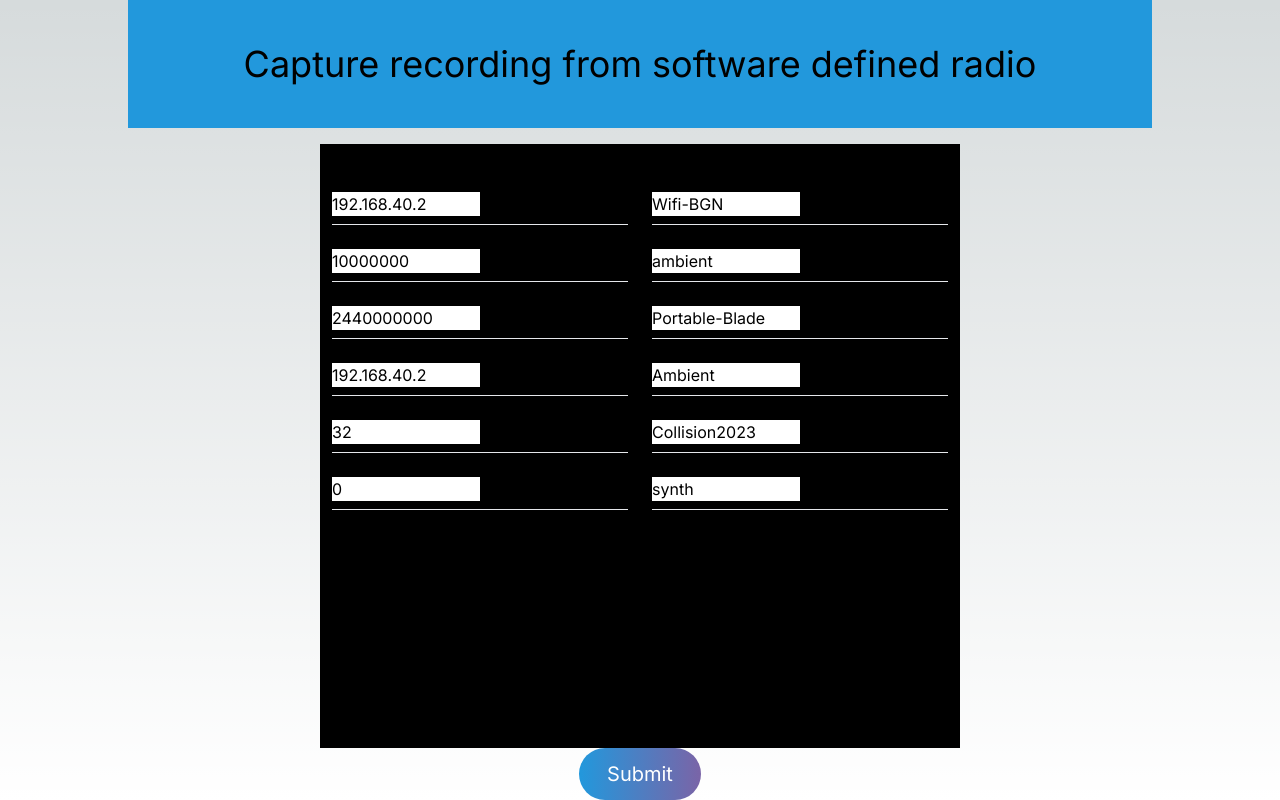
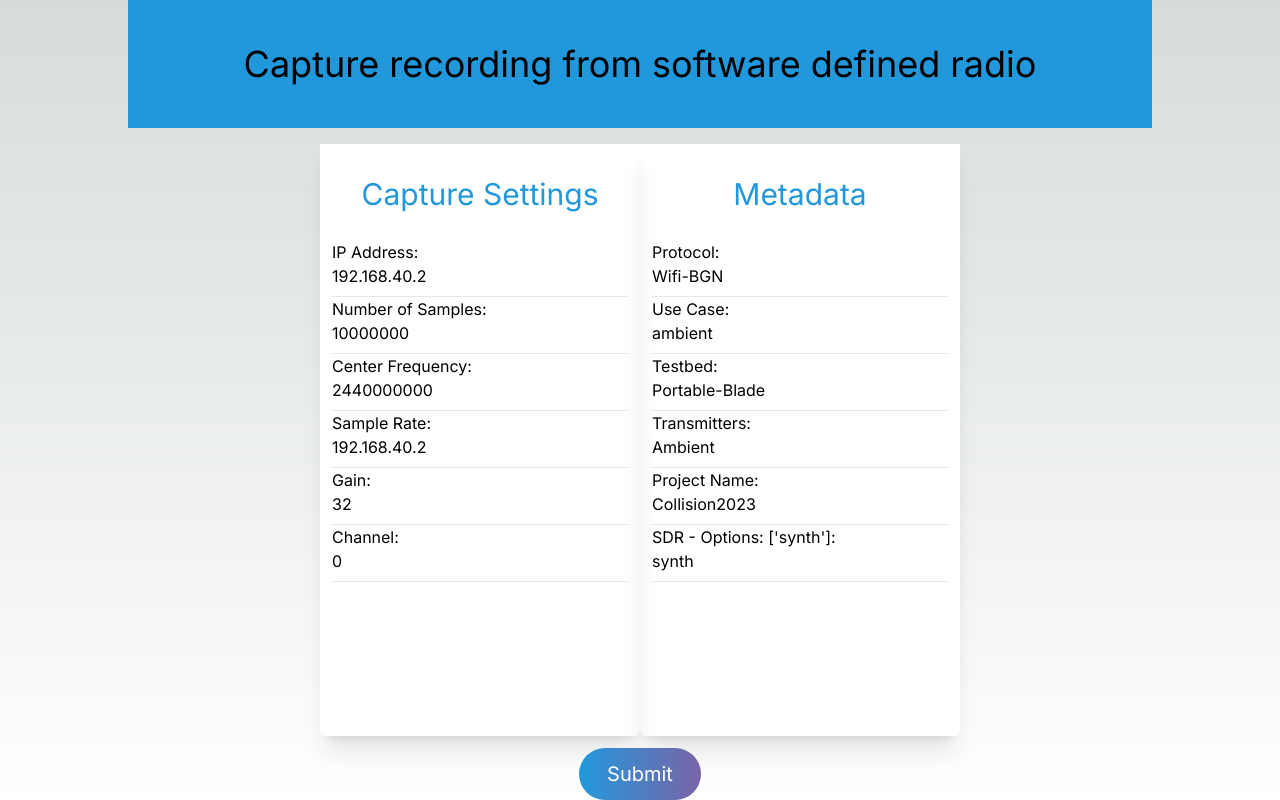
Before and after one commit to Subti/nextjs-web-curator, a Next.js app: page / in a window 1280 px wide. Built offline with nearby package versions, Linux system fonts and the light colour scheme.

Commit message:
Add classes

```diff
--- a/src/app/components/Column.tsx
+++ b/src/app/components/Column.tsx
@@ -1,16 +1,3 @@
-// import React from "react";
-
-// const Column = (props: any) => {
-//   return (
-//     <div className="flex flex-col flex-grow bg-black w-1/2 h-20">
-//       <h2 className="text-center">{props.title}</h2>
-//     </div>
-//   );
-// };
-
-// export default Column;
-
-// Column.tsx
 import React from "react";
 import Form from "./Form";
 
@@ -28,8 +15,8 @@ interface ColumnProps {
 
 const Column: React.FC<ColumnProps> = ({ title, forms }) => {
   return (
-    <div className="flex flex-col flex-grow bg-black w-1/2 px-3">
-      <h2 className="text-center">{title}</h2>
+    <div className="flex flex-col flex-grow border-1 rounded-md shadow-xl w-1/2 py-8 px-3 mb-3">
+      <h2 className="text-center text-3xl text-[#2298dc] mb-7">{title}</h2>
       {forms.map((formData, index) => (
         <Form key={index} {...formData} />
       ))}
```
